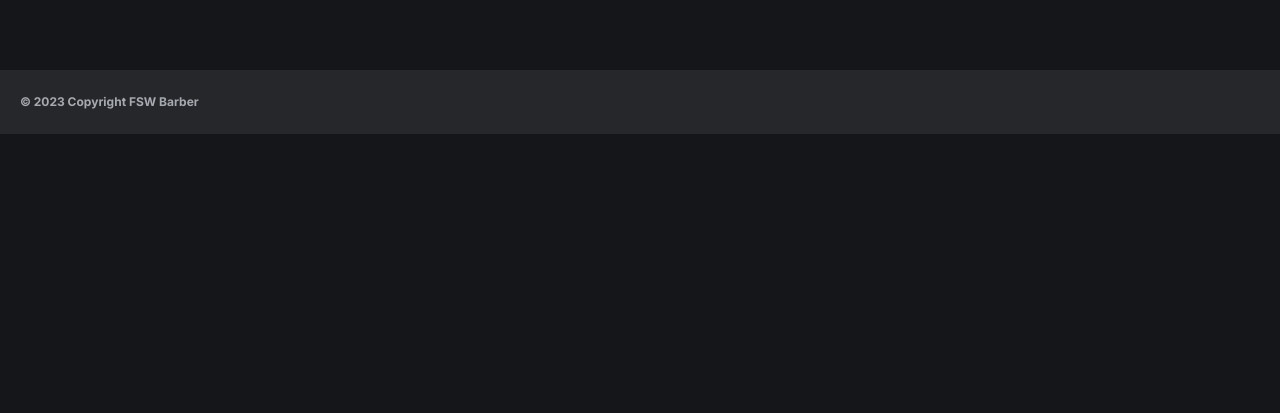
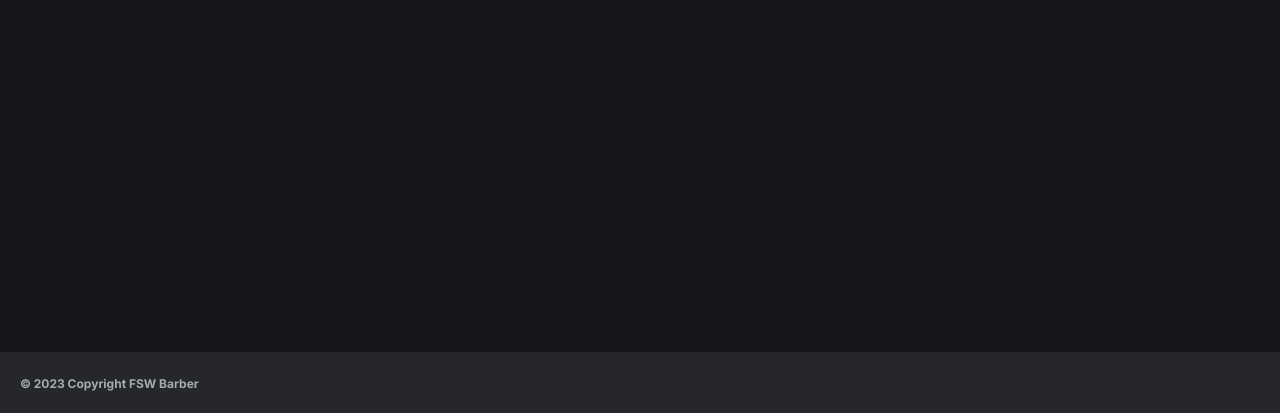
Before and after one commit to FernandoDev97/fsw-barber, a Next.js app: page / in a window 1280 px wide. Shown: the part 384-797 px from the top of the page. Built offline with nearby package versions, Linux system fonts and the light colour scheme; no server answers; the database is empty.

Commit message:
fix style footer

```diff
--- a/app/globals.css
+++ b/app/globals.css
@@ -53,6 +53,6 @@
     @apply border-border;
   }
   body {
-    @apply bg-background text-foreground antialiased;
+    @apply bg-background text-foreground antialiased h-screen flex flex-col;
   }
 }
--- a/app/layout.tsx
+++ b/app/layout.tsx
@@ -21,7 +21,7 @@
     <html lang="en">
       <body className={`${inter.className} dark`}>
         <AuthProvider>
-          {children}
+          <div className="flex-1">{children}</div>
           <Toaster />
           <Footer />
         </AuthProvider>
```
